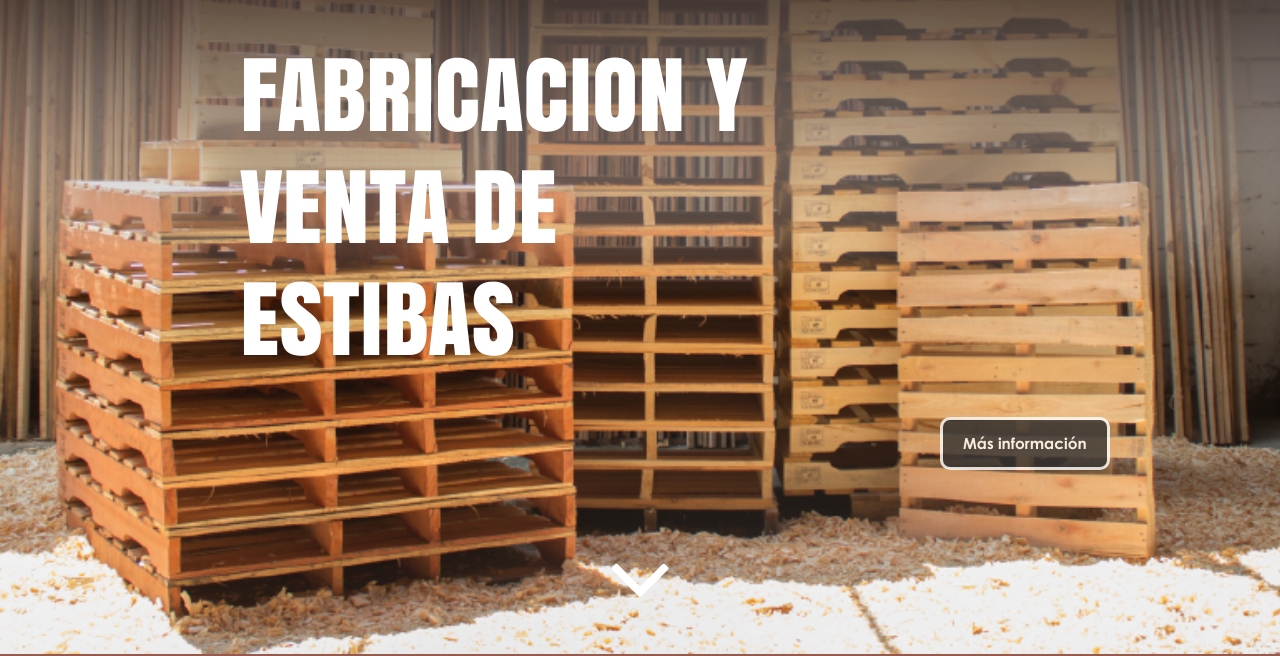
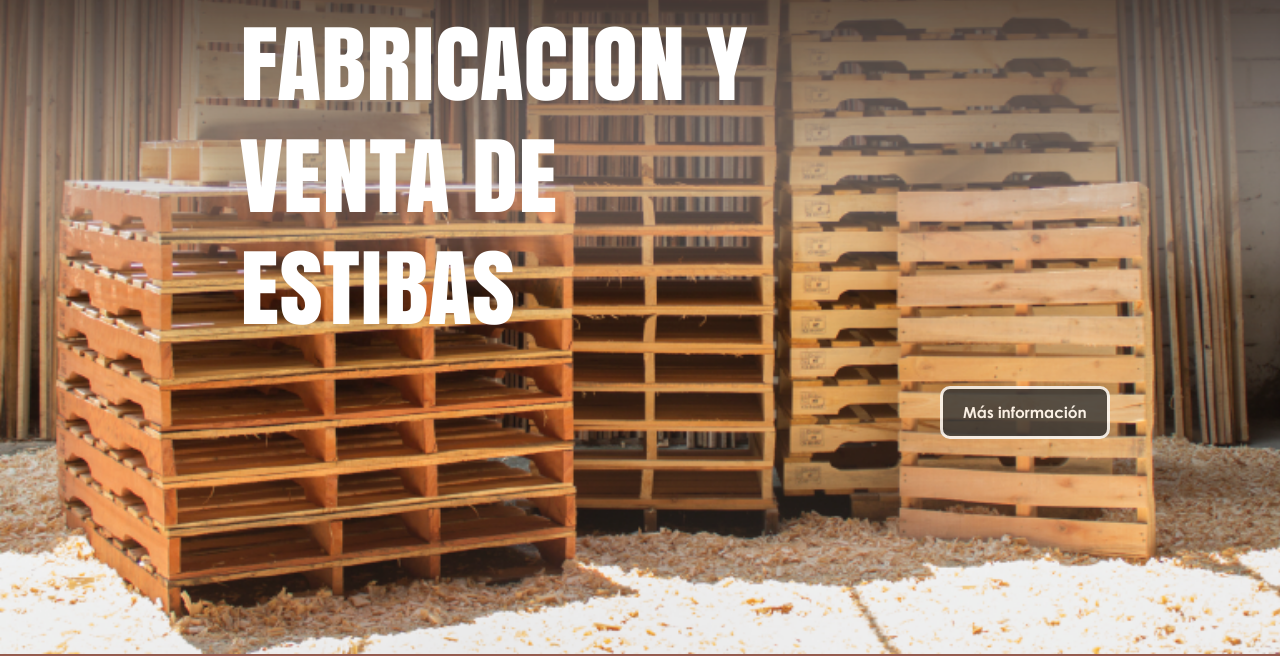
Before and after one commit to alexcoronell/elMaderero, a plain HTML site: page index.html in a window 1280 px wide. Shown: the part 146-802 px from the top of the page. Drawn offline with Linux system fonts and the light colour scheme.

Commit message:
Se oculta la flecha bajar

```diff
--- a/scss/estilos.scss
+++ b/scss/estilos.scss
@@ -4,47 +4,58 @@
 $texto: #333333;
 $principal: #945B4E;
 $secundario: #4E9680;
+
 @font-face {
     font-family: Anton;
     src: url(../fonts/Anton.ttf);
 }
+
 @font-face {
     font-family: CenturyGothicBold;
     src: url(../fonts/CenturyGothicBold.ttf);
 }
+
 @font-face {
     font-family: CenturyGothicBold;
     src: url(../fonts/CenturyGothicBold.ttf);
 }
+
 @font-face {
     font-family: CenturyGothicRegular;
     src: url(../fonts/CenturyGothicRegular.ttf);
 }
+
 @font-face {
     font-family: CenturySchoolBookBold;
     src: url(../fonts/CenturySchoolBookBold.ttf);
 }
+
 html {
     font-size: 16px;
 }
+
 h1 {
     font-family: Anton;
     font-style: normal;
 }
+
 h2,
 h3,
 h5,
 h6 {
     font-family: CenturyGothicBold;
 }
+
 h4 {
     font-family: CenturySchoolBookBold;
 }
+
 p {
     font-family: CenturyGothicRegular;
     font-style: normal;
     font-size: .85rem;
 }
+
 .bienvenidos {
     background: url("../images/fondomobile01.png") no-repeat center top;
     background-size: cover;
@@ -53,25 +64,30 @@ p {
     display: flex;
     flex-direction: column;
 }
+
 .encabezado {
     color: $principal;
     padding: .3rem;
 }
+
 .encabezado .barra-menu-mobile {
     display: flex;
     align-items: center;
     flex-wrap: wrap;
     background: transparent;
 }
+
 .logo {
     border-radius: 5px;
     width: 130px;
     height: 55px;
 }
+
 .logo img {
     margin: .3rem;
     opacity: 1;
 }
+
 .boton-menu {
     border: 0;
     font-size: 3rem;
@@ -82,23 +98,28 @@ p {
     margin-left: auto;
     margin-right: 0;
 }
+
 .encabezado .barra-menu-mobile-animado {
     background: $texto;
     opacity: .8;
 }
+
 .boton-menu:focus {
     outline: 0;
 }
+
 #menu-principal {
     flex: 1 1 100%;
     background: $texto;
     opacity: .97;
 }
+
 #menu-principal ul {
     padding: 0;
     list-style: none;
     margin: 1rem 0 0 0;
 }
+
 #menu-principal ul li a {
     display: block;
     padding: .5rem 0;
@@ -108,18 +129,18 @@ p {
     border-bottom: 1px solid #fff;
     text-decoration: none;
 }
+
 #menu-principal ul li.active a,
 #menu-principal ul li a:hover {
     color: $principal;
 }
+
 .texto-encabezado {
-    flex: 1 1 auto;
     display: flex;
     align-items: center;
     justify-content: center;
-    margin-top: auto;
-    margin-bottom: auto;
 }
+
 .texto-encabezado .container .btn-primary {
     font-family: CenturyGothicBold;
     font-size: .9rem;
@@ -127,7 +148,6 @@ p {
     opacity: .8;
     color: #fff;
     padding: .7rem 1.2rem;
-    ;
     border: 3px solid #fff;
     border-radius: 10px;
     margin-top: 2rem;
@@ -135,31 +155,38 @@ p {
     margin-left: auto;
     margin-right: auto;
 }
+
 .texto-encabezado .container .btn-primary:hover,
 .texto-encabezado .container .btn-primary:focus,
 .texto-encabezado .container .btn-primary:active:hover {
     opacity: 1;
 }
+
 .flecha-bajar a {
-    display: inline-block;
+    display: none;
     color: #fff;
     font-size: 6rem;
     animation: flecha-animada 2s ease-in-out infinite;
     margin-left: auto;
     margin-right: auto;
 }
+
 @keyframes flecha-animada {
     from {
         transform: translateY(0);
     }
+
     50% {
         transform: translateY(6px);
     }
+
     to {
         transform: translateY(0);
     }
 }
+
 .menu-principal-animado {}
+
 //****************************************************************************************************************
 //                            SECCION LA EMPRESA
 //****************************************************************************************************************
@@ -167,42 +194,51 @@ p {
     background: $principal;
     color: #fff;
 }
+
 .laempresa img {
     width: 80%;
     margin: 0 auto;
     display: block;
     padding: .5rem;
 }
+
 //****************************************************************************************************************
 //                            SECCION PORQUE ELEGIRNOS
 //****************************************************************************************************************
 .porqueelegirnos h2 span {
     color: $principal;
 }
+
 .porqueelegirnos ul {
     list-style: none;
 }
+
 eleccion1,
 eleccion2 {
     width: 80%;
 }
+
 .porqueelegirnos .list-group-item {
     margin-left: auto;
     margin-right: auto;
     border: 0;
 }
+
 .porqueelegirnos .card {
     border: 0;
     font-family: CenturyGothicBold;
     font-size: .9rem;
 }
+
 .porqueelegirnos .imagen-elegirnos {
     margin: auto;
 }
+
 .imagen-elegirnos img {
     margin: auto;
     width: 80%;
 }
+
 //****************************************************************************************************************
 //                            SECCION PRODUCTOS
 //****************************************************************************************************************
@@ -210,13 +246,16 @@ eleccion2 {
     background: $principal;
     color: #fff;
 }
+
 .imagen-producto-principal {
     margin: auto;
 }
+
 .imagen-producto-principal img {
     margin: auto;
     width: 70%;
 }
+
 //****************************************************************************************************************
 //                            SECCION CONTACTO
 //****************************************************************************************************************
@@ -225,15 +264,18 @@ eleccion2 {
     background-size: cover;
     background-attachment: fixed !important;
 }
+
 .formulario {
     max-width: 700px;
     margin-left: auto;
     margin-right: auto;
 }
+
 .formulario label {
     font-family: CenturyGothicBold;
     font-size: 1.1rem;
 }
+
 .formulario input,
 .formulario textarea {
     border: 0;
@@ -245,12 +287,14 @@ eleccion2 {
     padding-right: 0;
     width: 100%;
 }
+
 .boton-formulario {
     display: flex;
     flex-direction: column;
     align-items: center;
     justify-content: center;
 }
+
 .formulario .btn-primary {
     font-family: CenturyGothicBold;
     font-size: .8rem;
@@ -268,6 +312,7 @@ eleccion2 {
     text-decoration: none;
     opacity: .8;
 }
+
 .formulario .btn-primary:hover,
 .formulario .btn-primary:focus,
 .formulario .btn-primary:active:hover {
@@ -277,6 +322,7 @@ eleccion2 {
     border: 0;
     opacity: .8;
 }
+
 .llama-ahora-container {
     width: 200px;
     margin-left: auto;
@@ -284,9 +330,11 @@ eleccion2 {
     padding-top: .5rem;
     padding-bottom: .5rem;
 }
+
 .llama-ahora-container img {
     width: 100%;
 }
+
 //****************************************************************************************************************
 //                            SECCION PIE DE PAGINA
 //****************************************************************************************************************
@@ -294,20 +342,24 @@ eleccion2 {
     background: $principal;
     color: #fff;
 }
+
 .piedepagina img {
     width: 80%;
     max-width: 220px;
     margin-left: 2.4rem;
 }
+
 .piedepagina ul {
     list-style: none;
 }
+
 .piedepagina ul li a {
     text-decoration: none;
     color: #fff;
     font-family: CenturyGothicRegular;
     font-size: .9rem;
 }
+
 .datos-individuales {
     display: flex;
     align-items: center;
@@ -315,32 +367,38 @@ eleccion2 {
     margin: 1rem 0;
     margin-left: 1rem;
 }
+
 .datos-individuales i {
     font-size: 2rem;
     color: #fff;
     margin-top: 0;
     margin-right: 2rem;
 }
+
 .datos-individuales p {
     margin: 0;
     flex: 1 1 auto;
     font-size: .9rem;
 }
+
 .horarios {
     display: flex;
     flex-direction: column;
     align-items: center;
     flex-wrap: nowrap;
 }
+
 .piedepagina .redes-sociales {
     display: flex;
     justify-content: space-around;
     padding: 0;
 }
+
 .redes-sociales ul {
     margin: 0;
     padding: 0;
 }
+
 .redes-sociales i {
     font-size: 2.5rem;
     color: #fff;
@@ -349,6 +407,7 @@ eleccion2 {
     opacity: .8;
     transition: all 1s ease;
 }
+
 .redes-sociales i:hover {
     opacity: 1;
 }
@@ -365,9 +424,11 @@ eleccion2 {
     opacity: .8;
     transition: all 1s ease;
 }
+
 .redes-sociales ul li i:hover {
     opacity: 1;
 }
+
 .piedepagina .final-pagina {
     background: $texto;
     color: #fff;
@@ -379,26 +440,31 @@ eleccion2 {
     justify-content: flex-start;
     flex-wrap: wrap;
 }
+
 .final-pagina i {
     font-size: 1rem;
     color: #fff;
     margin-right: 1rem;
 }
+
 .final-pagina h6,
 .final-pagina p {
     margin: 0; //    flex: 1 1 auto;
     font-size: .95rem;
 }
+
 .final-pagina h6 {
     margin-bottom: 0;
     padding-bottom: 0;
 }
+
 .final-pagina p {
     margin-left: 1.9rem;
     font-size: .8rem;
     margin-top: 0;
     padding-top: 0;
 }
+
 //****************************************************************************************************************
 //****************************************************************************************************************
 //****************************************************************************************************************
@@ -410,23 +476,28 @@ eleccion2 {
     .laempresa img {
         width: 80%;
     }
+
     .porqueelegirnos img {
         margin-left: auto;
         margin-right: auto;
         width: 80%;
     }
+
     .formulario .form-group {
         width: 100%;
     }
+
     .llama-ahora-container {
         width: 220px;
     }
+
     .piedepagina .redes-sociales {
         justify-content: space-around;
         width: 70%;
         margin-left: auto;
         margin-right: auto;
     }
+
     .piedepagina .final-pagina {
         min-width: 576px;
         max-width: 767px;
@@ -437,6 +508,7 @@ eleccion2 {
         flex-wrap: nowrap;
     }
 }
+
 @media screen and (max-width: 767px) {
     .form-group {
         min-width: 100%;
@@ -445,9 +517,11 @@ eleccion2 {
         margin-left: auto;
         margin-right: auto;
     }
+
     .encabezado .barra-menu-desktop {
         display: none;
     }
+
     .animated {
         /*CSS transitions*/
         -o-transition-property: none !important;
@@ -469,10 +543,13 @@ eleccion2 {
         animation: none !important;
     }
 }
+
 @media screen and (min-width: 768px) {
     .encabezado .barra-menu-mobile {
         display: none;
-    } //******************************************************
+    }
+
+    //******************************************************
     .encabezado .menu-principal-desktop {
         display: block;
         background: transparent;
@@ -480,6 +557,7 @@ eleccion2 {
         width: 60%;
         transition: all .5s ease;
     }
+
     .encabezado .menu-principal-desktop ul {
         display: flex;
         align-items: center;
@@ -488,11 +566,13 @@ eleccion2 {
         margin-top: 0;
         margin-bottom: 0;
     }
+
     .encabezado #menu-principal-desktop ul li {
         display: flex;
         flex-direction: column;
         justify-content: flex-start;
     }
+
     .encabezado #menu-principal-desktop ul li a {
         font-family: CenturyGothicRegular;
         font-size: .6rem;
@@ -504,19 +584,23 @@ eleccion2 {
         text-align: left;
         text-decoration: none;
     }
+
     .barra-menu-desktop .logo {
         width: 25%;
         margin-right: 3rem;
         transition: all .1s ease;
     }
+
     .barra-menu-desktop .logo img {
         width: 100%;
     }
+
     .barra-menu-desktop .logo-desktop-animado {
         opacity: .01;
         display: none;
         transition: all .1s ease;
     }
+
     .barra-menu-desktop .menu-principal-desktop-animado {
         display: block;
         background: $texto;
@@ -526,28 +610,34 @@ eleccion2 {
         opacity: .8;
         transition: all .5s ease;
     }
+
     .laempresa p {
         padding-left: 0;
         padding-right: 0;
     }
+
     .laempresa img {
         width: 100%;
         margin-top: 1rem;
         padding: 0;
     }
+
     .formulario .form-group {
         width: 100%;
     }
+
     .formulario .form-group1 {
         padding-right: 0;
         padding-left: 0;
         margin-right: auto;
     }
+
     .formulario .form-group2 {
         padding-right: 0;
         padding-left: 0;
         margin-right: 1rem;
     }
+
     .formulario .form-group3 {
         padding-right: 0;
         padding-left: 0;
@@ -555,18 +645,22 @@ eleccion2 {
         margin-left: 0;
         width: 100%;
     }
+
     .llama-ahora-container {
         width: 230px;
     }
+
     .piedepagina .redes-sociales {
         justify-content: space-around;
         width: 50%;
     }
+
     .piedepagina .final-pagina {
         min-width: 768px;
         max-width: 3000px;
     }
 }
+
 @media screen and (max-width: 991px) {
     .texto-encabezado .display-4 {
         color: #fff;
@@ -574,53 +668,65 @@ eleccion2 {
         margin-left: auto;
         margin-right: auto;
     }
+
     .texto-encabezado .display-2 {
         display: none;
     }
 }
+
 @media screen and (min-width: 992px) {
     html {
         font-size: 17px;
     }
+
     .texto-encabezado {
         max-width: 1000px;
         width: 95%;
         margin-left: auto;
         margin-right: auto;
     }
+
     .texto-encabezado .display-4 {
         display: none;
     }
+
     .texto-encabezado .display-2 {
         color: #fff;
         margin-top: 9rem;
         width: 70%; //        background: $secundario;
         padding-left: 5rem;
     }
+
     .encabezado #menu-principal-desktop ul li a {
         font-size: .75rem;
     }
+
     .barra-menu-desktop .logo {
         width: 20%;
     }
+
     .porqueelegirnos .elecciondiv1 {
         order: 0;
         margin: auto;
     }
+
     .porqueelegirnos .elecciondiv2 {
         order: 2;
         margin: auto;
     }
+
     .porqueelegirnos .eleccion1 {
         width: 80%;
         margin-left: auto;
         padding-right: 0;
     }
+
     .porqueelegirnos .eleccion2 {
         width: 80%;
         margin-right: auto;
         padding-left: 0;
     }
+
     .porqueelegirnos .imagen-elegirnos {
         order: 1;
         padding: 0;
@@ -629,25 +735,31 @@ eleccion2 {
         margin-top: auto;
         margin-bottom: auto;
     }
+
     .porqueelegirnos .imagen-elegirnos img {
         padding: 0;
         width: 80%;
         margin: auto;
     }
+
     .llama-ahora-container {
         width: 250px;
     }
+
     .piedepagina .redes-sociales {
         justify-content: space-around;
         width: 95%;
     }
+
     .paginas-internas .la-empresa-pagina .seccion2-1 {
         order: 1;
     }
+
     .paginas-internas .la-empresa-pagina .seccion2-2 {
         order: 2;
     }
 }
+
 //*************************************************************************************************************************
 //*************************************************************************************************************************
 //*************************************************************************************************************************
@@ -665,18 +777,22 @@ eleccion2 {
     display: flex;
     flex-direction: column;
 }
+
 .paginas-internas .productos-pagina {
+
     .carousel-control-prev-icon,
     .carousel-control-next-icon {
         color: $principal;
     }
 }
+
 .paginas-internas .owl-nav {
     display: flex;
     justify-content: center;
     margin: .5rem 0;
     color: $principal;
 }
+
 .paginas-internas .owl-prev,
 .paginas-internas .owl-next {
     font-size: 3rem;
@@ -684,10 +800,12 @@ eleccion2 {
     opacity: .8;
     transition: all .5s ease;
 }
+
 .paginas-internas .owl-prev:hover,
 .paginas-internas .owl-next:hover {
     opacity: 1;
 }
+
 .paginas-internas .contacto-bienvenidos {
     background: url("../images/fondodesktop02.jpg") no-repeat center top;
     background-size: cover;
@@ -696,6 +814,7 @@ eleccion2 {
     display: flex;
     flex-direction: column;
 }
+
 .paginas-internas .texto-encabezado .display-2 {
     color: #fff;
     font-size: 3.5rem;
@@ -705,25 +824,31 @@ eleccion2 {
     padding-left: 0;
     padding-right: 0;
 }
+
 .paginas-internas h2,
 .paginas-internas h4 {
     color: $principal;
 }
+
 .paginas-internas .la-empresa-pagina .imagen-norma-nimf15 {
     width: 90%;
     margin-top: 1rem;
 }
+
 .paginas-internas .la-empresa-pagina .imagen-norma-nimf15 img {
     width: 100%;
 }
+
 .paginas-internas .la-empresa-pagina .imagen-gestion-integral {
     width: 90%;
     margin-left: auto;
     margin-right: auto;
 }
+
 .paginas-internas .la-empresa-pagina .imagen-gestion-integral img {
     width: 90%;
 }
+
 .contacto-bienvenidos .contacto-pagina {
     background: transparent !important;
 }
```
Also changed, not shown: css/estilos.css, 1 other file.
